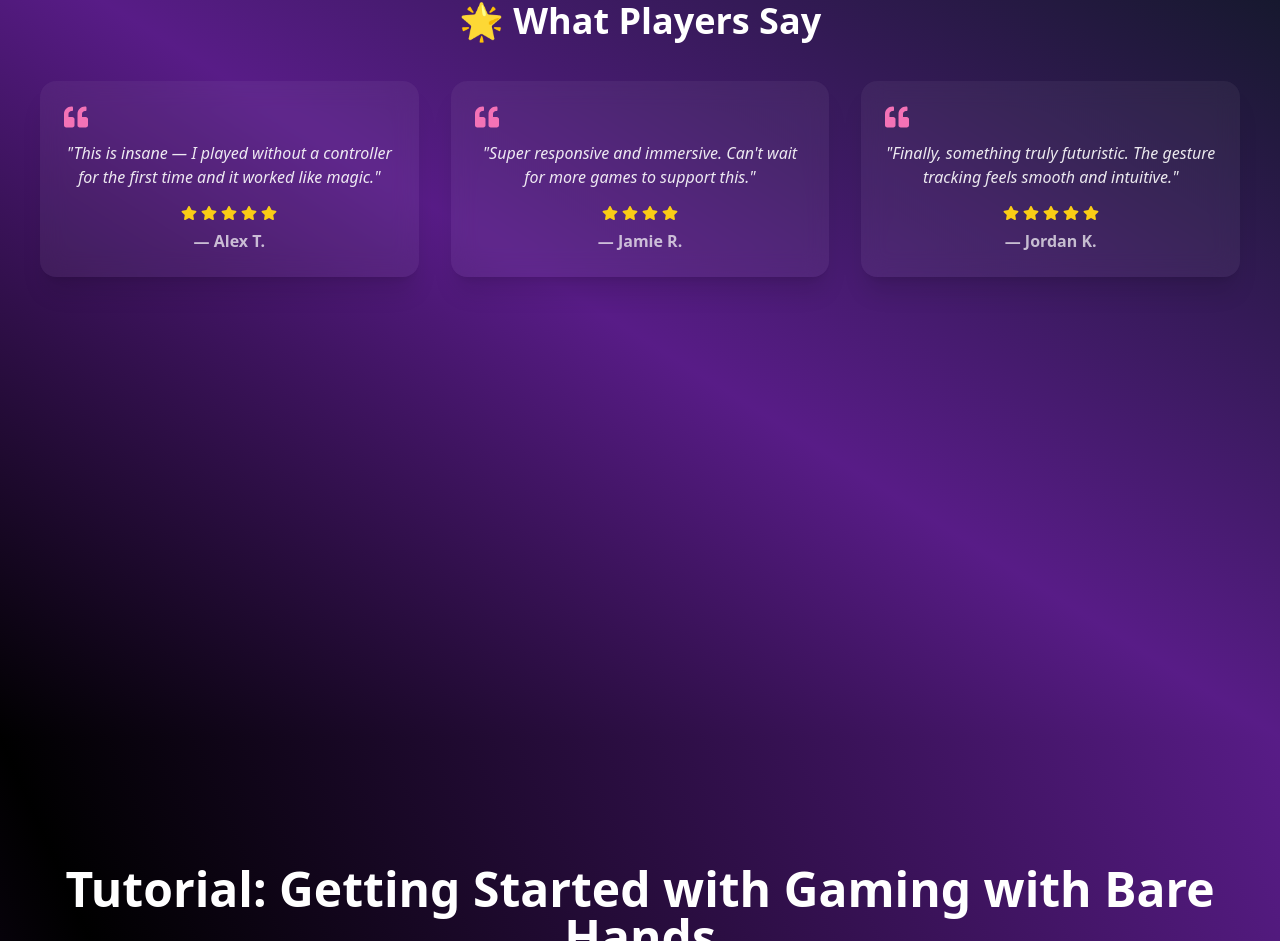
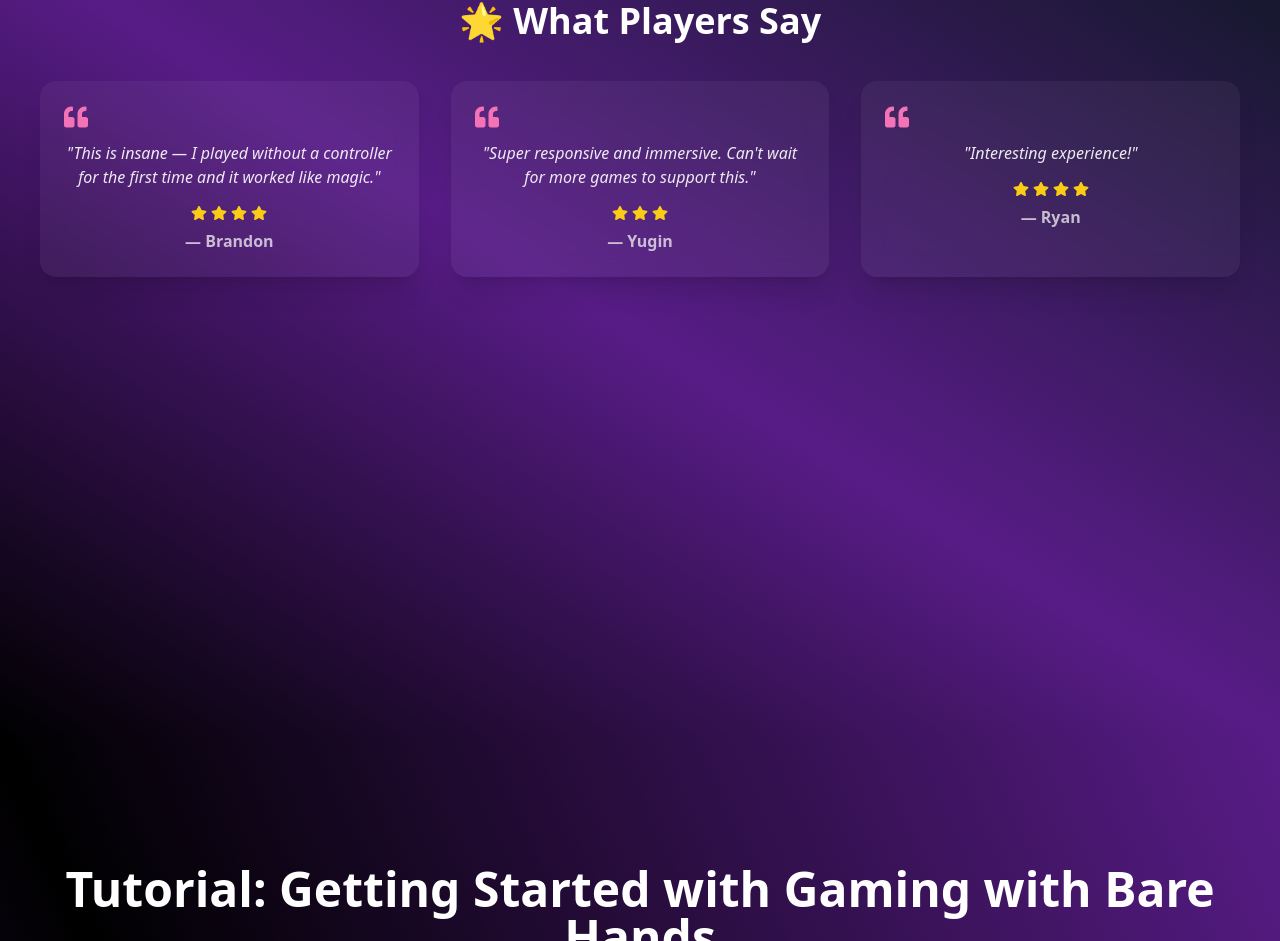
Before and after one commit to gyooks/CSIT321_Website, a React (Vite) app: page /#top in a window 1280 px wide. Shown: the part 3411-4352 px from the top of the page. Built offline with nearby package versions, Linux system fonts and the light colour scheme.

Commit message:
Update reviews

```diff
--- a/src/components/Reviews.jsx
+++ b/src/components/Reviews.jsx
@@ -2,19 +2,19 @@ import { FaStar, FaQuoteLeft } from 'react-icons/fa';
 
 const testimonials = [
   {
-    name: "Alex T.",
+    name: "Brandon",
     quote: "This is insane — I played without a controller for the first time and it worked like magic.",
-    stars: 5,
-  },
-  {
-    name: "Jamie R.",
-    quote: "Super responsive and immersive. Can't wait for more games to support this.",
     stars: 4,
   },
   {
-    name: "Jordan K.",
-    quote: "Finally, something truly futuristic. The gesture tracking feels smooth and intuitive.",
-    stars: 5,
+    name: "Yugin",
+    quote: "Super responsive and immersive. Can't wait for more games to support this.",
+    stars: 3,
+  },
+  {
+    name: "Ryan",
+    quote: "Interesting experience!",
+    stars: 4,
   },
 ];
 
```
